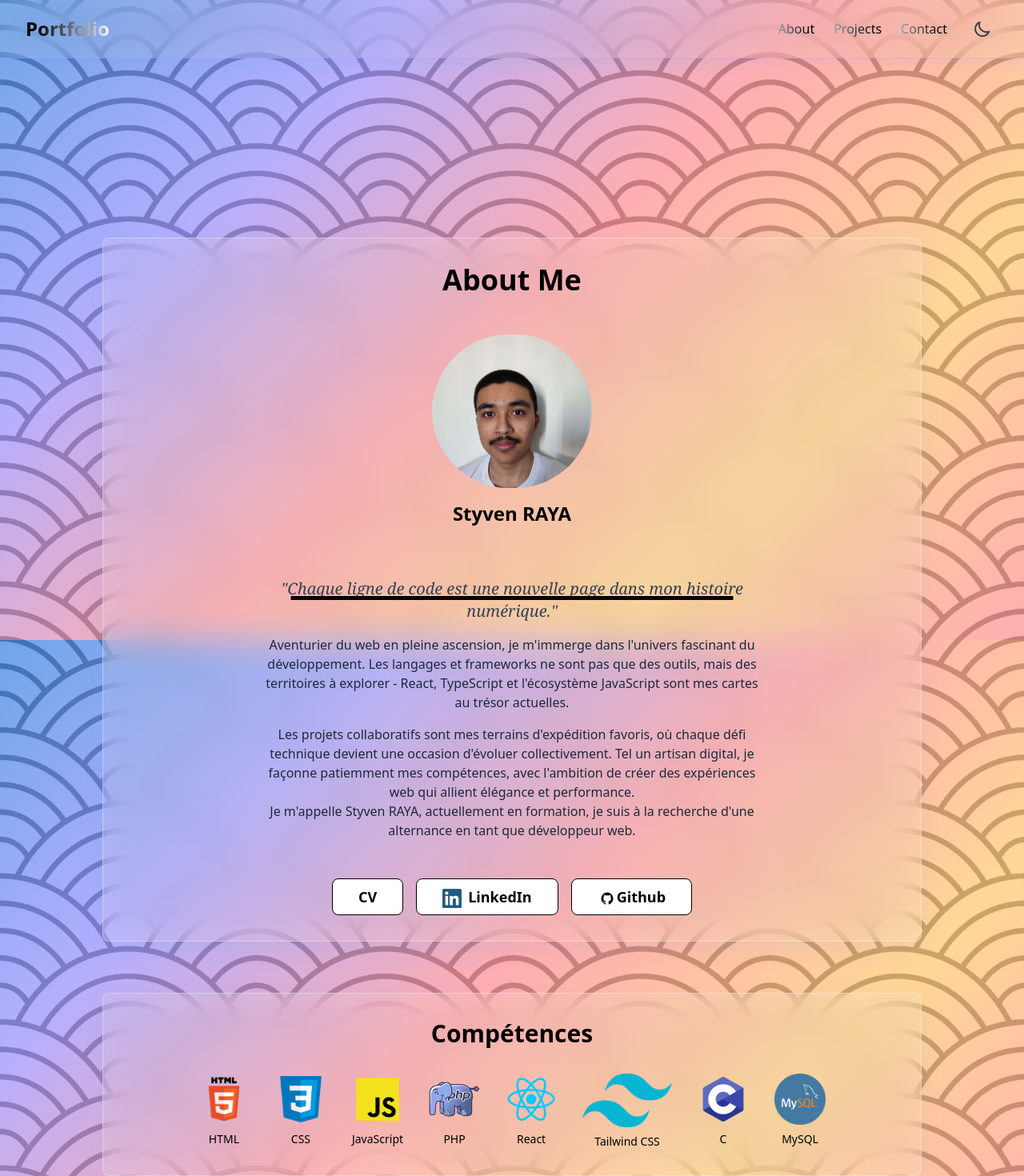
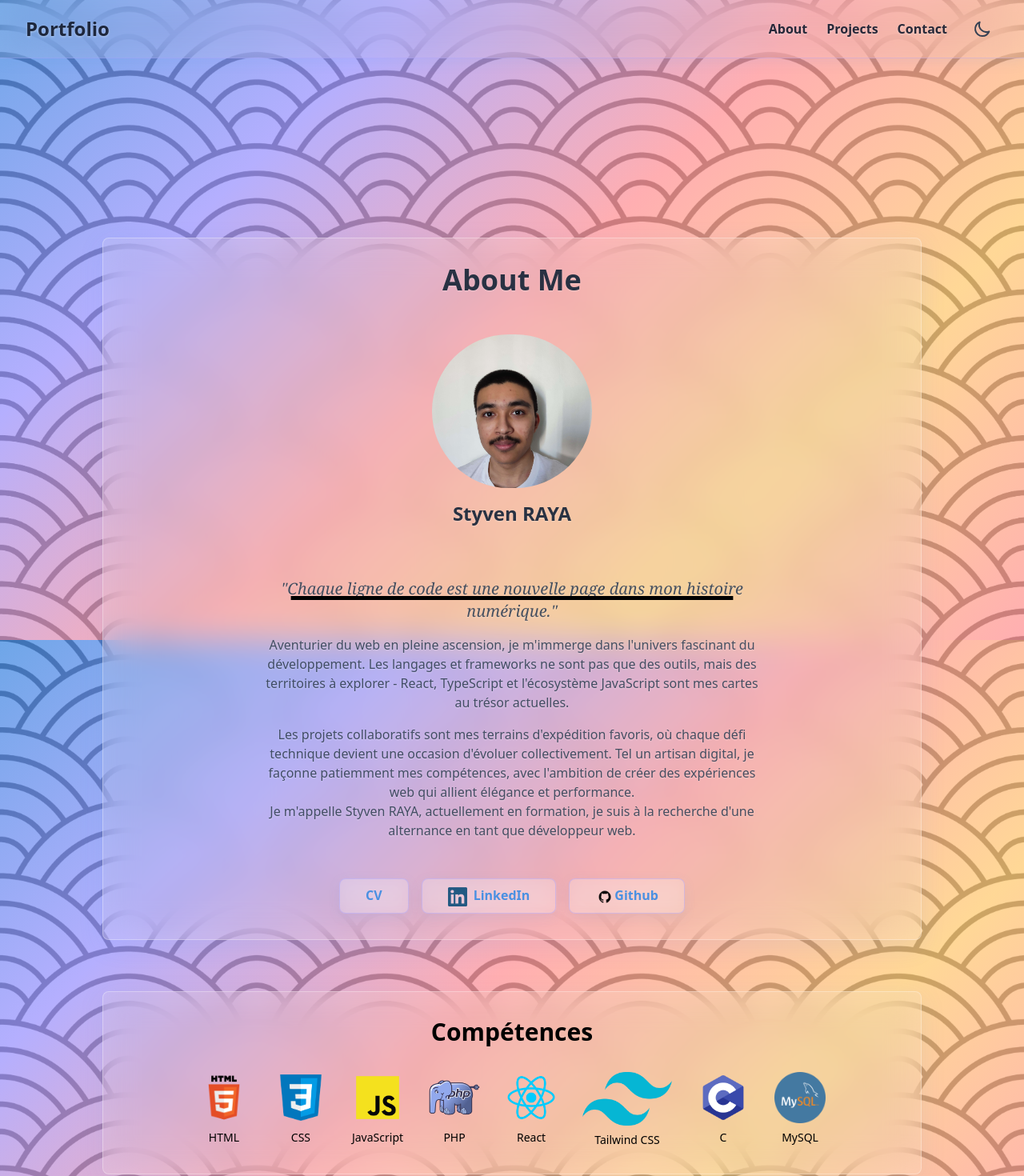
Before and after one commit to StyvenR/Portfolio, a React (Vite) app in the folder portfolio-app/: page / in a window 1280 px wide. Shown: the top 1470 px of the page at 80% size. Built offline with nearby package versions, Linux system fonts and the light colour scheme.

Commit message:
[REFACTOR] Theme(font): fix couleur du texte en fonction du theme

```diff
--- a/portfolio-app/src/About.tsx
+++ b/portfolio-app/src/About.tsx
@@ -21,7 +21,7 @@ function About() {
         animate={{ y: 0 }}
         transition={{ duration: 0.8 }}
       >
-        <h2 className="text-4xl font-bold text-center text-black dark:text-white transition-colors duration-300">
+        <h2 className="text-4xl font-bold text-center about-text-dark transition-colors duration-300">
           About Me
         </h2>
         <motion.div
@@ -35,16 +35,16 @@ function About() {
             src={PhotoProfile}
             alt="Styven RAYA"
           />
-          <h3 className="text-2xl font-bold text-black dark:text-white transition-colors duration-300">
+          <h3 className="text-2xl font-bold about-text-dark transition-colors duration-300">
             Styven RAYA
           </h3>
           <motion.div
-            className="text-center mt-12 mx-10 lg:mx-40 max-w-none text-gray-800 dark:text-gray-300 transition-colors duration-300"
+            className="text-center mt-12 mx-10 lg:mx-40 max-w-none about-paragraph-dark transition-colors duration-300"
             initial={{ opacity: 0 }}
             animate={{ opacity: 1 }}
             transition={{ delay: 0.5, duration: 1 }}
           >
-            <p className="italic font-serif text-xl text-gray-700 dark:text-gray-200 transition-colors duration-300">
+            <p className="italic font-serif text-xl about-paragraph-dark transition-colors duration-300">
               "Chaque ligne de code est une nouvelle page dans mon histoire
               numérique."
             </p>
@@ -73,7 +73,7 @@ function About() {
             <motion.a
               href={StyvenRayaCV}
               download="Styven_RAYA_CV.png"
-              className="text-lg font-bold text-black dark:text-white bg-white dark:bg-gray-700 border border-black dark:border-gray-500 px-8 py-2 rounded-lg transition-all hover:bg-black dark:hover:bg-white hover:scale-110 hover:text-white dark:hover:text-black hover:shadow-lg"
+              className="about-btn px-8 py-2 rounded-lg"
               initial={{ opacity: 0 }}
               animate={{ opacity: 1 }}
               transition={{ delay: 0.5, duration: 1 }}
@@ -83,8 +83,7 @@ function About() {
             <motion.a
               href="https://www.linkedin.com/in/styven-raya-ab5312302/"
               target="_blank"
-              download="Styven_RAYA_CV.png"
-              className="text-lg font-bold text-black dark:text-white bg-white dark:bg-gray-700 border border-black dark:border-gray-500 px-8 py-2 rounded-lg transition-all hover:bg-blue-900 hover:scale-110 hover:text-white hover:shadow-lg"
+              className="about-btn about-btn-linkedin px-8 py-2 rounded-lg"
               initial={{ opacity: 0 }}
               animate={{ opacity: 1 }}
               transition={{ delay: 0.5, duration: 1 }}
@@ -99,7 +98,7 @@ function About() {
             <motion.a
               href="https://github.com/StyvenR"
               target="_blank"
-              className="text-lg font-bold text-black dark:text-white bg-white dark:bg-gray-700 border border-black dark:border-gray-500 px-8 py-2 rounded-lg transition-all hover:bg-black dark:hover:bg-white hover:scale-110 hover:text-white dark:hover:text-black hover:shadow-lg"
+              className="about-btn px-8 py-2 rounded-lg"
               initial={{ opacity: 0 }}
               animate={{ opacity: 1 }}
               transition={{ delay: 0.5, duration: 1 }}
--- a/portfolio-app/src/ContactForm.tsx
+++ b/portfolio-app/src/ContactForm.tsx
@@ -45,10 +45,10 @@ function ContactForm() {
         transition={{ duration: 0.5 }}
       >
         <div className="contact p-8 section-bg-light rounded-xl shadow-lg max-w-md w-full transition-all duration-300">
-          <h2 className="text-center text-3xl font-bold text-black dark:text-white transition-colors duration-300">
+          <h2 className="text-center text-3xl font-bold contact-text-dark transition-colors duration-300">
             Contactez-moi
           </h2>
-          <p className="text-gray-600 dark:text-gray-300 mt-2 transition-colors duration-300">
+          <p className="contact-subtitle-dark mt-2 transition-colors duration-300">
             Je suis à votre écoute pour toute question ou collaboration.
           </p>
           <form
@@ -61,7 +61,7 @@ function ContactForm() {
             <div className="form-group">
               <label
                 htmlFor="name"
-                className="block text-sm font-medium text-black dark:text-gray-300 transition-colors duration-300"
+                className="block text-sm font-medium contact-label-dark transition-colors duration-300"
               >
                 Nom:
               </label>
@@ -76,7 +76,7 @@ function ContactForm() {
             <div>
               <label
                 htmlFor="email"
-                className="block text-sm font-medium text-black dark:text-gray-300 transition-colors duration-300"
+                className="block text-sm font-medium contact-label-dark transition-colors duration-300"
               >
                 Email:
               </label>
@@ -91,7 +91,7 @@ function ContactForm() {
             <div className="form-group">
               <label
                 htmlFor="subject"
-                className="block text-sm font-medium text-black dark:text-gray-300 transition-colors duration-300"
+                className="block text-sm font-medium contact-label-dark transition-colors duration-300"
               >
                 Sujet:
               </label>
@@ -106,7 +106,7 @@ function ContactForm() {
             <div>
               <label
                 htmlFor="message"
-                className="block text-sm font-medium text-black dark:text-gray-300 transition-colors duration-300"
+                className="block text-sm font-medium contact-label-dark transition-colors duration-300"
               >
                 Message:
               </label>
--- a/portfolio-app/src/Navbar.tsx
+++ b/portfolio-app/src/Navbar.tsx
@@ -39,7 +39,7 @@ function Navbar() {
         animate={{ opacity: 1 }}
         transition={{ delay: 0.3, duration: 0.5 }}
       >
-        <h1 className="text-2xl font-bold bg-gradient-to-r from-black to-gray-50 dark:from-white dark:to-gray-500 text-transparent bg-clip-text">
+        <h1 className="text-2xl font-bold navbar-text-dark transition-colors duration-300">
           Portfolio
         </h1>
       </motion.div>
@@ -53,19 +53,19 @@ function Navbar() {
         >
           <motion.a
             href="#about"
-            className="bg-gradient-to-r from-gray-400 to-black dark:from-gray-300 dark:to-white text-transparent bg-clip-text hover:text-gray-300 transition-colors"
+            className="navbar-text-dark hover:opacity-80 transition-all duration-300"
           >
             About
           </motion.a>
           <motion.a
             href="#projects"
-            className="bg-gradient-to-r from-gray-400 to-black dark:from-gray-300 dark:to-white text-transparent bg-clip-text hover:text-gray-300 transition-colors"
+            className="navbar-text-dark hover:opacity-80 transition-all duration-300"
           >
             Projects
           </motion.a>
           <motion.a
             href="#contact"
-            className="bg-gradient-to-r from-gray-400 to-black dark:from-gray-300 dark:to-white text-transparent bg-clip-text hover:text-gray-300 transition-colors"
+            className="navbar-text-dark hover:opacity-80 transition-all duration-300"
           >
             Contact
           </motion.a>
--- a/portfolio-app/src/styles.css
+++ b/portfolio-app/src/styles.css
@@ -32,7 +32,6 @@ body {
   background-size: cover;
   background-attachment: fixed;
 }
-
 
 .section-bg-light {
   background: rgba(255, 255, 255, 0.15);
@@ -86,6 +85,57 @@ body {
   background: rgba(30, 41, 59, 0.4);
   backdrop-filter: blur(15px);
   border: 1px solid rgba(71, 85, 105, 0.4);
+}
+
+/* Boutons harmonisés pour la section About */
+.about-btn {
+  background: rgba(255, 255, 255, 0.2);
+  backdrop-filter: blur(10px);
+  -webkit-backdrop-filter: blur(10px);
+  border: 1px solid rgba(162, 155, 254, 0.4);
+  color: rgba(74, 144, 226, 1);
+  font-weight: bold;
+  transition: all 0.3s ease;
+  box-shadow: 0 4px 15px rgba(74, 144, 226, 0.1);
+}
+
+.about-btn:hover {
+  background: rgba(162, 155, 254, 0.8);
+  border: 1px solid rgba(255, 154, 158, 0.6);
+  color: white;
+  transform: scale(1.05);
+  box-shadow: 0 8px 25px rgba(162, 155, 254, 0.3);
+}
+
+/* Mode sombre pour les boutons About */
+.dark .about-btn {
+  background: rgba(15, 23, 42, 0.3);
+  backdrop-filter: blur(10px);
+  -webkit-backdrop-filter: blur(10px);
+  border: 1px solid rgba(67, 56, 202, 0.5);
+  color: rgba(162, 155, 254, 1);
+  box-shadow: 0 4px 15px rgba(30, 58, 138, 0.2);
+}
+
+.dark .about-btn:hover {
+  background: rgba(67, 56, 202, 0.8);
+  border: 1px solid rgba(88, 28, 135, 0.6);
+  color: white;
+  transform: scale(1.05);
+  box-shadow: 0 8px 25px rgba(67, 56, 202, 0.4);
+}
+
+/* Bouton LinkedIn spécifique */
+.about-btn-linkedin:hover {
+  background: rgba(0, 119, 181, 0.8);
+  border: 1px solid rgba(0, 119, 181, 0.6);
+  color: white;
+}
+
+.dark .about-btn-linkedin:hover {
+  background: rgba(0, 119, 181, 0.8);
+  border: 1px solid rgba(0, 119, 181, 0.6);
+  color: white;
 }
 
 /* Css Projects */
@@ -199,6 +249,77 @@ body {
   background: white;
 }
 
+/* Classes pour améliorer la lisibilité du texte en mode clair */
+
+/* Navbar - Texte plus sombre et contrasté */
+.navbar-text-dark {
+  color: rgba(15, 23, 42, 0.9) !important;
+  text-shadow: 0 1px 3px rgba(255, 255, 255, 0.4);
+  font-weight: 600;
+}
+
+.dark .navbar-text-dark {
+  color: rgba(248, 250, 252, 1) !important;
+  text-shadow: 0 1px 3px rgba(0, 0, 0, 0.5);
+}
+
+/* About Section - Texte plus sombre */
+.about-text-dark {
+  color: rgba(30, 41, 59, 0.95) !important;
+  text-shadow: 0 1px 2px rgba(255, 255, 255, 0.3);
+  font-weight: 600;
+}
+
+.dark .about-text-dark {
+  color: rgba(241, 245, 249, 1) !important;
+  text-shadow: 0 1px 2px rgba(0, 0, 0, 0.4);
+}
+
+.about-paragraph-dark {
+  color: rgba(51, 65, 85, 0.9) !important;
+  text-shadow: 0 1px 2px rgba(255, 255, 255, 0.3);
+  font-weight: 500;
+}
+
+.dark .about-paragraph-dark {
+  color: rgba(203, 213, 225, 1) !important;
+  text-shadow: 0 1px 2px rgba(0, 0, 0, 0.3);
+}
+
+/* Contact Form - Texte plus sombre */
+.contact-text-dark {
+  color: rgba(15, 23, 42, 0.9) !important;
+  text-shadow: 0 1px 3px rgba(255, 255, 255, 0.4);
+  font-weight: 700;
+}
+
+.dark .contact-text-dark {
+  color: rgba(248, 250, 252, 1) !important;
+  text-shadow: 0 1px 3px rgba(0, 0, 0, 0.5);
+}
+
+.contact-label-dark {
+  color: rgba(30, 41, 59, 0.9) !important;
+  text-shadow: 0 1px 2px rgba(255, 255, 255, 0.3);
+  font-weight: 600;
+}
+
+.dark .contact-label-dark {
+  color: rgba(226, 232, 240, 1) !important;
+  text-shadow: 0 1px 2px rgba(0, 0, 0, 0.3);
+}
+
+.contact-subtitle-dark {
+  color: rgba(51, 65, 85, 0.85) !important;
+  text-shadow: 0 1px 2px rgba(255, 255, 255, 0.3);
+  font-weight: 500;
+}
+
+.dark .contact-subtitle-dark {
+  color: rgba(203, 213, 225, 1) !important;
+  text-shadow: 0 1px 2px rgba(0, 0, 0, 0.3);
+}
+
 @media (max-width: 1024px) {
   #project-img header h2 {
     font-size: 36px;
```
